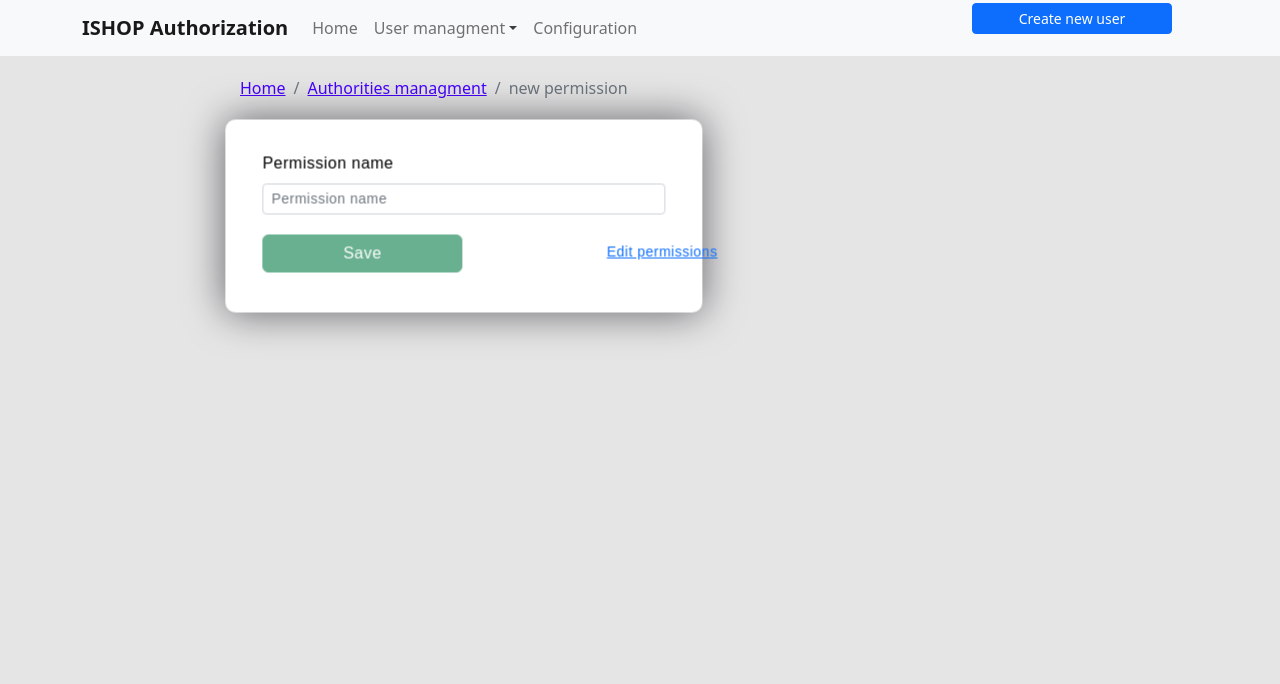
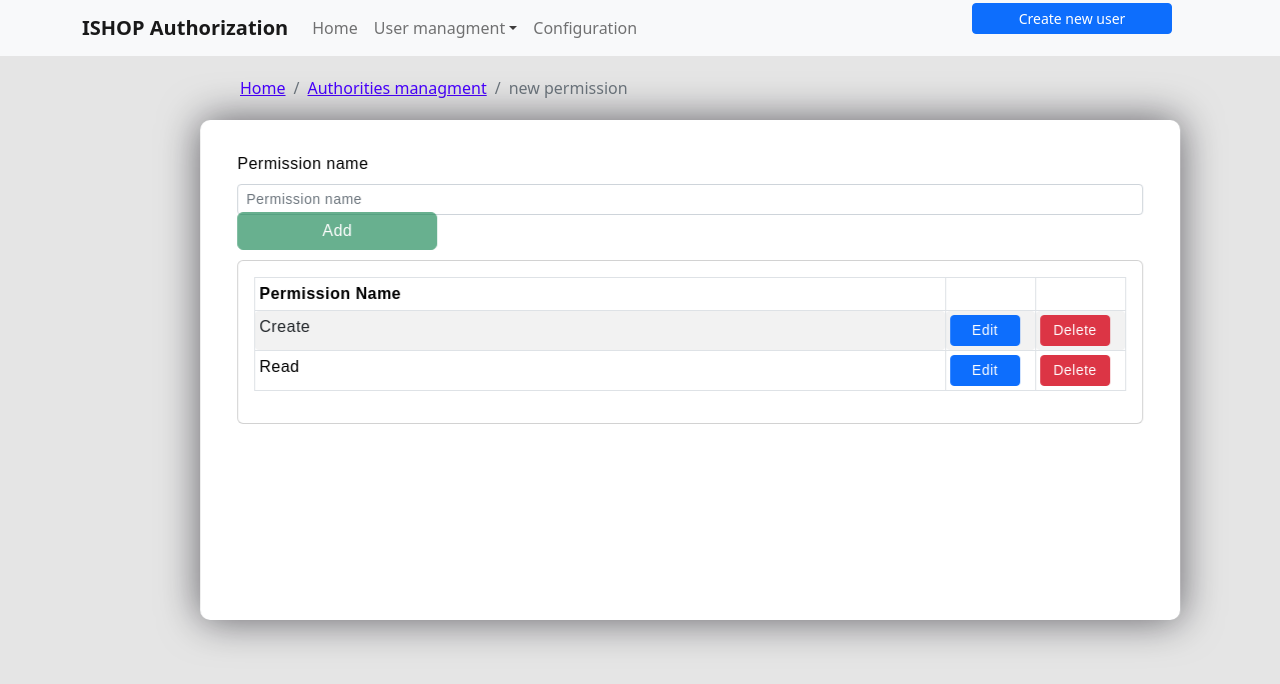
Before and after one commit to e2rabi/IShop-authorization-ui, a React (Vite) app: page /authorities in a window 1280 px wide. Shown: the top 684 px of the page. Built offline with nearby package versions, Linux system fonts and the light colour scheme.

Commit message:
update permissions component

```diff
--- a/src/components/Authority.js
+++ b/src/components/Authority.js
@@ -1,7 +1,8 @@
 import Menu from "./Menu";
 import Button from "react-bootstrap/Button";
 import Form from "react-bootstrap/Form";
-import Alert from "react-bootstrap/Alert";
+import Card from "react-bootstrap/Card";
+import Table from "react-bootstrap/Table";
 import IshopAlert from "./errors/IshopAlert";
 import { Col } from "react-bootstrap";
 import { Container, Row } from "react-bootstrap";
@@ -13,16 +14,16 @@ const Authority = () => {
   const [alert, setAlert] = useState(false);
   const [variant, setVariant] = useState("");
   const [message, setMessage] = useState("");
-  const [renderAlert,setRenderAlert] = useState(Date.now())
+  const [renderAlert, setRenderAlert] = useState(Date.now());
 
-  const displayAlert = (type,message) => {
-    if(type != null && type=="success"){
+  const displayAlert = (type, message) => {
+    if (type != null && type == "success") {
       setVariant("success");
-    }else{
+    } else {
       setVariant("danger");
     }
-    setAlert(true)
-    setRenderAlert(Date.now())
+    setAlert(true);
+    setRenderAlert(Date.now());
     setMessage(message);
   };
 
@@ -36,16 +37,16 @@ const Authority = () => {
       .then((response) => response.json())
       .then((data) => {
         if (data != null && data.id != null) {
-          displayAlert("success","Permission created with success");
+          displayAlert("success", "Permission created with success");
         } else {
           if (data != null && data.code == "1006") {
-            displayAlert("warn","Permission already exist");
+            displayAlert("warn", "Permission already exist");
           }
         }
       })
       .catch((error) => {
         console.log(JSON.stringify(error));
-        displayAlert("error","Permission creating failed");
+        displayAlert("error", "Permission creating failed");
       });
   };
   return (
@@ -111,22 +112,72 @@ const Authority = () => {
                       variant="success"
                       type="button"
                     >
-                      Save
+                      Add
                     </Button>
                   </Form.Group>
                 </Col>
               </Row>
-              <Row>
+              <Row className="form-row">
                 <Col className="form-col">
-                  <Form.Group className="mb-4" controlId="formBasicPassword">
-                    <Button
-                      className="edit-permission"
-                      size="sm"
-                      variant="link"
-                    >
-                      Edit permissions
-                    </Button>
-                  </Form.Group>
+                  <Card className="permission-container">
+                    <Card.Body>
+                      <Card.Text>
+                        <Table striped bordered hover size="sm">
+                          <thead>
+                            <tr>
+                              <th>Permission Name</th>
+                              <th className="cell-edit-authority"></th>
+                              <th className="cell-edit-authority"></th>
+                            </tr>
+                          </thead>
+                          <tbody>
+                            <tr>
+                              <td>Create</td>
+                              <td>
+                                <Button
+                                  className="btn-edit-authority"
+                                  variant="primary"
+                                  size="sm"
+                                >
+                                  Edit
+                                </Button>
+                              </td>
+                              <td>
+                                <Button
+                                  className="btn-edit-authority"
+                                  variant="danger"
+                                  size="sm"
+                                >
+                                  Delete
+                                </Button>
+                              </td>
+                            </tr>
+                            <tr>
+                              <td>Read</td>
+                              <td>
+                                <Button
+                                  className="btn-edit-authority"
+                                  variant="primary"
+                                  size="sm"
+                                >
+                                  Edit
+                                </Button>
+                              </td>
+                              <td>
+                                <Button
+                                  className="btn-edit-authority"
+                                  variant="danger"
+                                  size="sm"
+                                >
+                                  Delete
+                                </Button>
+                              </td>
+                            </tr>
+                          </tbody>
+                        </Table>
+                      </Card.Text>
+                    </Card.Body>
+                  </Card>
                 </Col>
               </Row>
             </Form>
--- a/src/style.css
+++ b/src/style.css
@@ -174,13 +174,13 @@ padding-top: 20px;
   left: 36%;
 }
 .authority-form{
-  width: 38%;
-  height: 193px;
+  width: 78%;
+  min-height: 500px;
   margin-top: 5px;
   padding-top: 20px;
   padding-bottom: 20px;
   position: relative;
-  left: 36%;
+  left: 54%;
 }
 .form-input{
   width: 400px;
@@ -239,7 +239,7 @@ padding-top: 20px;
 .btn-create-authority{
   width: 200px;
   position: relative;
-  bottom: 58px;
+  bottom: 81px;
 }
 .alert-permission{
   padding: 8px;
@@ -279,3 +279,14 @@ padding-top: 20px;
   height: 30px;
   margin: 0px;
 }
+.permission-container{
+  position: relative;
+  bottom: 95px;
+}
+.btn-edit-authority{
+  width: 70px;
+  margin: auto;
+}
+.cell-edit-authority{
+  width: 90px;
+}
```
